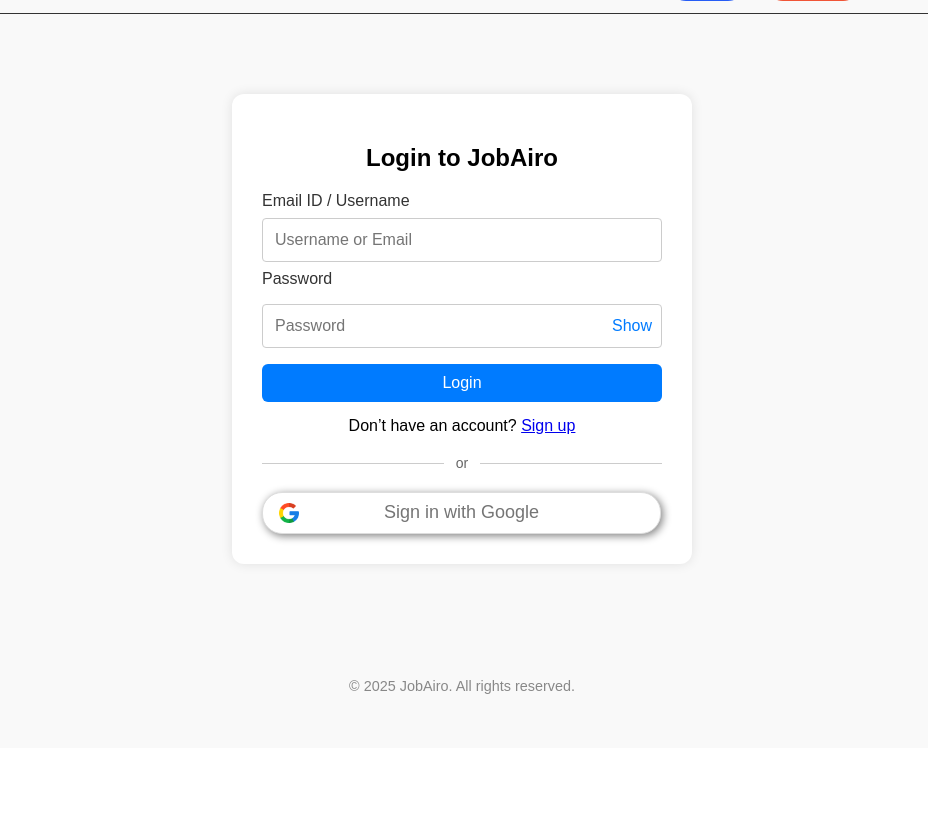
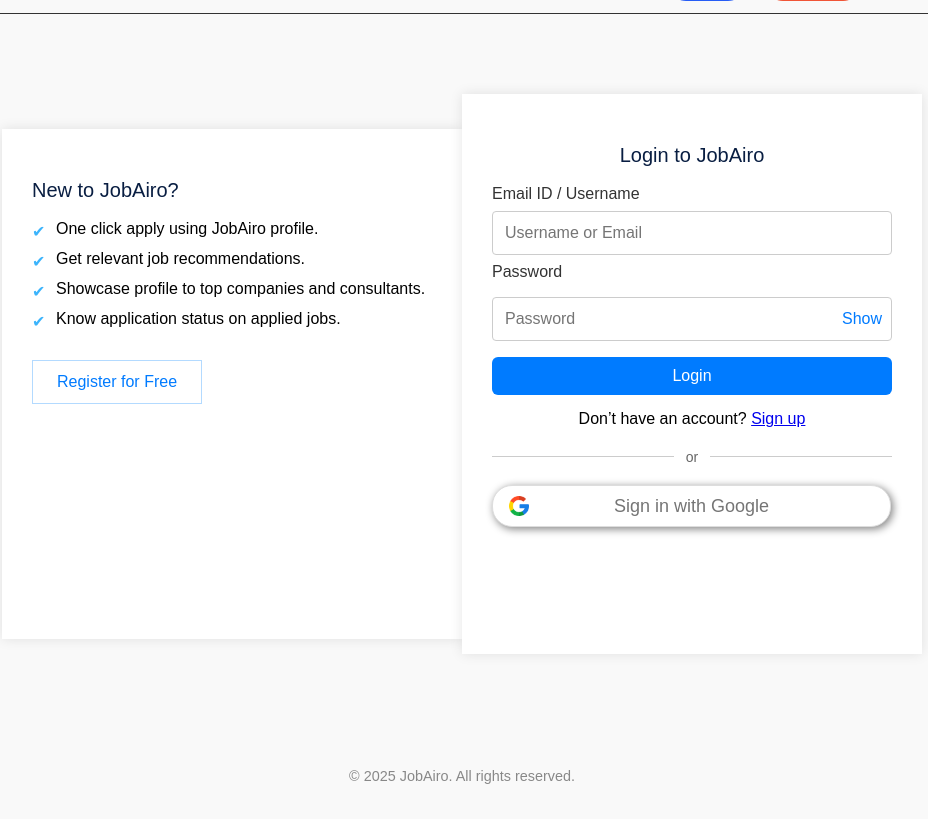
Before and after one commit to viveksingh1508/fastapiscrapeproject, a Python web app: template app/templates/login.html in a window 1280 px wide. Shown: the part 52-871 px from the top of the page, without its empty margins (178-1106 px from the left). Before the commit the page ends 746 px from the top, so only its background shows below. Run offline with Jinja, Linux system fonts and the light colour scheme; the template is opened without the code that fills it, so the values that code supplies are empty.

Commit message:
updated the login page

```diff
--- a/app/static/css/login.css
+++ b/app/static/css/login.css
@@ -1,11 +1,66 @@
+.login {
+  display: flex;
+  justify-content: center;
+  align-items: center;
+  margin: 80px auto;
+  max-width: 1000px;
+}
+
 .login-container {
-  max-width: 400px;
-  margin: 80px auto;
+  width: 400px;
   padding: 30px;
   background-color: #fff;
   box-shadow: 0 0 12px rgba(0, 0, 0, 0.1);
-  border-radius: 12px;
   text-align: center;
+  height: 500px;
+}
+
+h2 {
+  color: #091e42;
+  font-size: 20px;
+  font-weight: 500;
+  line-height: 28px;
+}
+
+.msg-container {
+  width: 400px;
+  padding: 30px;
+  background-color: #fff;
+  box-shadow: 0 0 12px rgba(0, 0, 0, 0.1);
+  text-align: left;
+  height: 450px;
+  margin-top: 20px;
+}
+
+.msg-container .btn {
+  display: inline-block;
+  padding: 12px 24px;
+  color: #007bff; /* darker blue text */
+  border: 1px solid #b3daff;
+  text-decoration: none;
+  font-weight: 500;
+  margin-top: 20px;
+  transition: background-color 0.3s ease;
+}
+
+.msg-container .btn:hover {
+  background-color: #cce4ff;
+}
+
+.msg-container p {
+  position: relative;
+  padding-left: 24px; /* Space for the tick */
+  margin: 12px 0;
+}
+
+.msg-container p::before {
+  content: "✔";
+  position: absolute;
+  left: 0;
+  top: 0;
+  color: #3cb4fc; /* Light blue tick */
+  font-size: 16px;
+  line-height: 1.5;
 }
 
 .login-form {
--- a/app/templates/login.html
+++ b/app/templates/login.html
@@ -1,6 +1,17 @@
 {% extends "base.html" %} {% block head %}
 <link rel="stylesheet" href="/static/css/login.css" />
 {% endblock %} {% block content %}
+
+<div class="login">
+  <div class="msg-container">
+    <h2>New to JobAiro?</h2>
+    <p>One click apply using JobAiro profile.</p>
+    <p>Get relevant job recommendations.</p>
+    <p>Showcase profile to top companies and consultants.</p>
+    <p>Know application status on applied jobs.</p>
+    <a href="/auth/register" class="btn nav-btn-register">Register for Free</a>
+  </div>
+
   <div class="login-container">
     <h2>Login to JobAiro</h2>
     {% if error %}
@@ -56,5 +67,7 @@
       </a>
     </div>
   </div>
+</div>
+
 <script src="/static/js/togglePassword.js"></script>
 {% endblock %}
```
Lines whose indentation alone changed are shown as unchanged.
